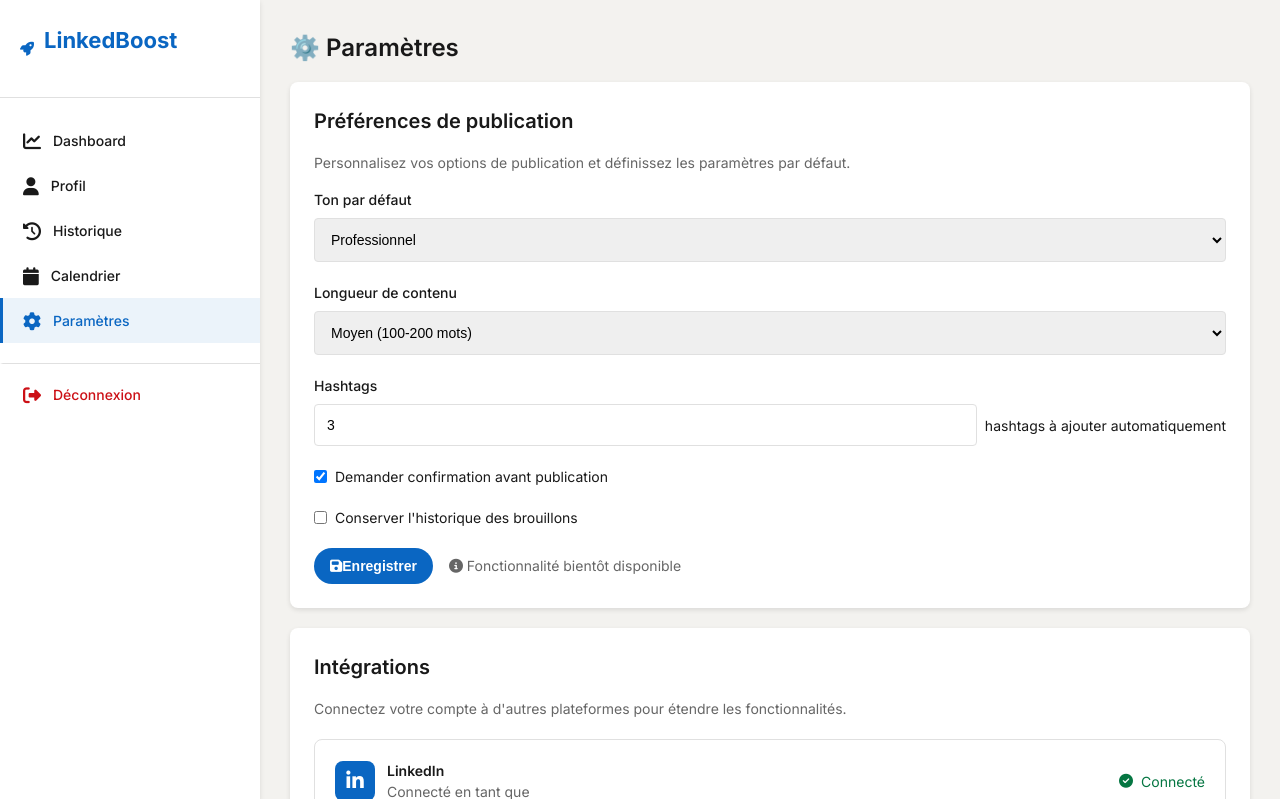
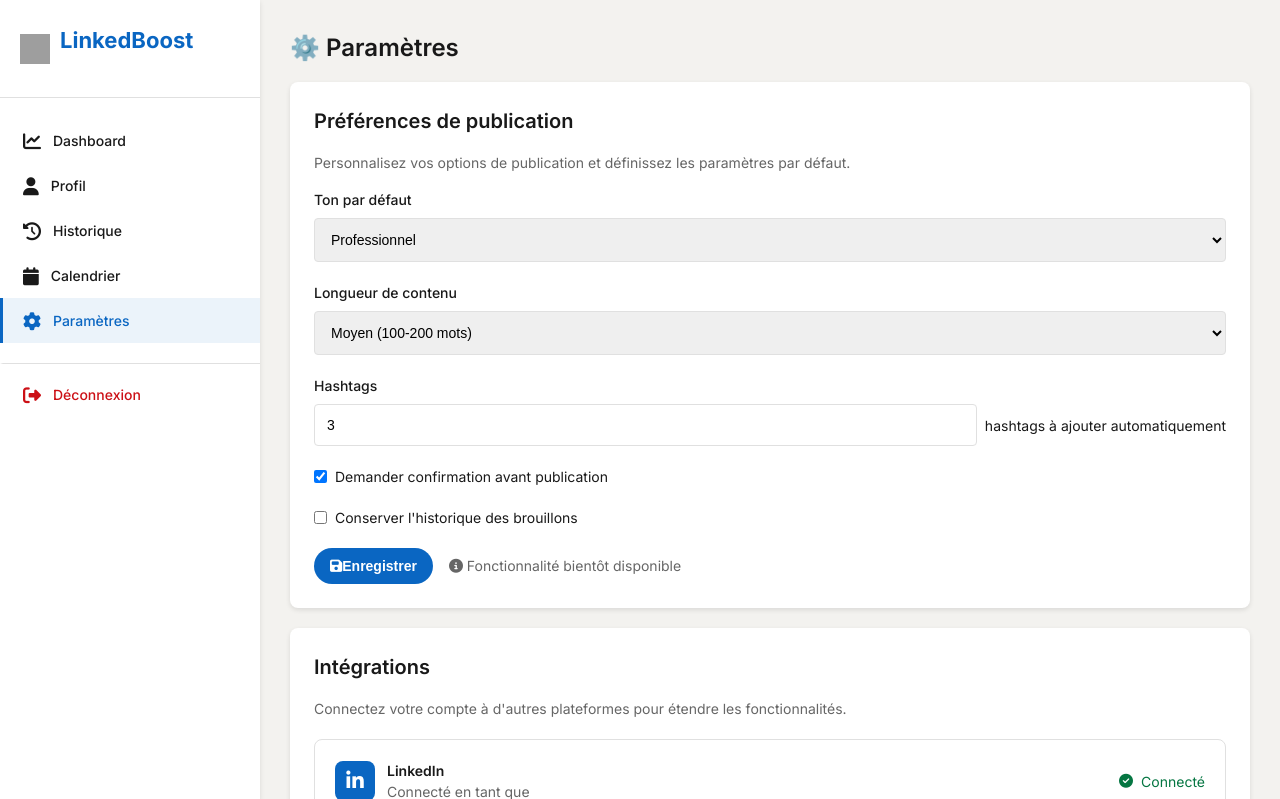
Before and after one commit to HugoF1234/Boost, a Flask app: page /parametres in a window 1280 px wide. Shown: the top 799 px of the page. Run offline with Flask 3, Linux system fonts and the light colour scheme; the visitor is signed in with stand-in values (Sample User, id 1); grey boxes are pictures that could not be loaded.

Commit message:
Update base.html

```diff
--- a/templates/base.html
+++ b/templates/base.html
@@ -295,7 +295,7 @@
     <div class="app-container">
         <div class="sidebar">
             <div class="sidebar-header">
-                <i class="fa-solid fa-rocket text-primary"></i>
+                <img src="{{ url_for('static', filename='images/logo.png') }}" alt="LinkedBoost Logo" style="height: 30px;">
                 <h1>LinkedBoost</h1>
             </div>
             <div class="sidebar-menu">
```
